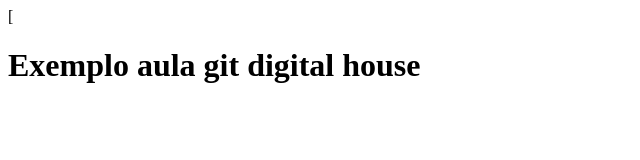
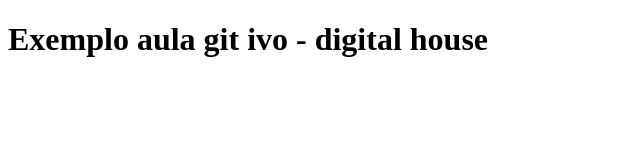
Before and after one commit to ivosoares/aula-git-dh, a plain HTML site: page index.html in a window 1280 px wide. Shown: the whole page, without its empty margins (0-640 px from the left). Drawn offline with Linux system fonts and the light colour scheme.

Commit message:
alteracao

```diff
--- a/index.html
+++ b/index.html
@@ -3,10 +3,10 @@
 <head>
     <meta charset="UTF-8">
     <meta name="viewport" content="width=device-width, initial-scale=1.0">
-    <title>Aula Git</title>[
+    <title>Aula Git</title>
     <link rel="stylesheet" href="css/style.css">
 </head>
 <body>
-    <h1>Exemplo aula git digital house</h1>
+    <h1>Exemplo aula git ivo - digital house</h1>
 </body>
 </html>
```
